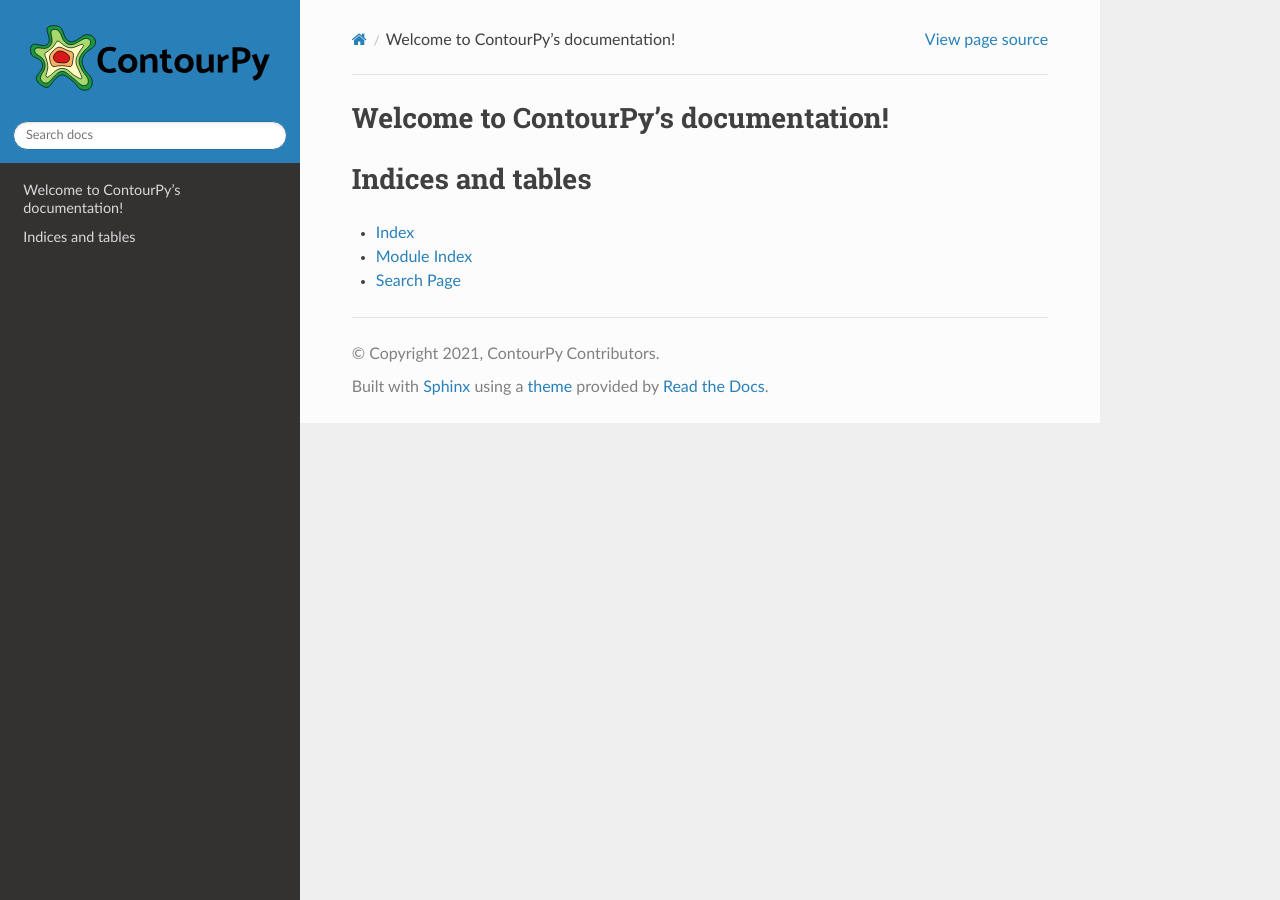
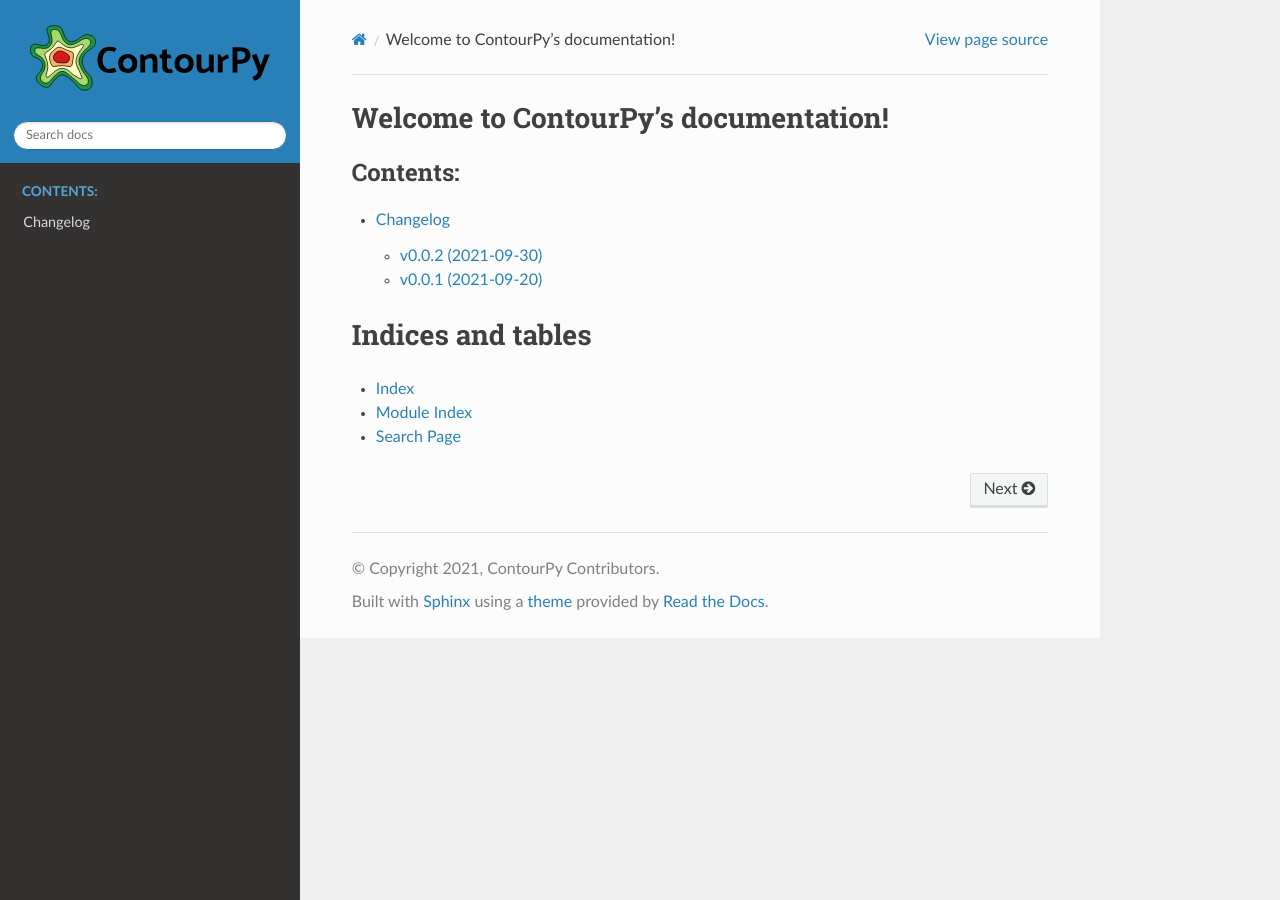
Before and after one commit to contourpy/contourpy, a Sphinx documentation site: the page built from docs/index.rst, in a window 1280 px wide. Built offline with Sphinx 7.4.7 and the Read the Docs theme 2.0.0, drawn with Linux system fonts in a browser that asks for light colours.

```diff
--- /dev/null
+++ b/docs/changelog.rst
@@ -0,0 +1,13 @@
+.. _changelog:
+
+Changelog
+#########
+
+v0.0.2 (2021-09-30)
+-------------------
+
+* Include license file in sdist. `#81 <https://github.com/contourpy/contourpy/pull/81>`_
+
+v0.0.1 (2021-09-20)
+-------------------
+* Initial release.
--- a/docs/index.rst
+++ b/docs/index.rst
@@ -4,6 +4,8 @@ Welcome to ContourPy's documentation!
 .. toctree::
    :maxdepth: 2
    :caption: Contents:
+
+   changelog
 
 
 
--- a/lib/contourpy/_version.py
+++ b/lib/contourpy/_version.py
@@ -1 +1 @@
-__version__ = "0.0.2.dev1"
+__version__ = "0.0.2"
```
